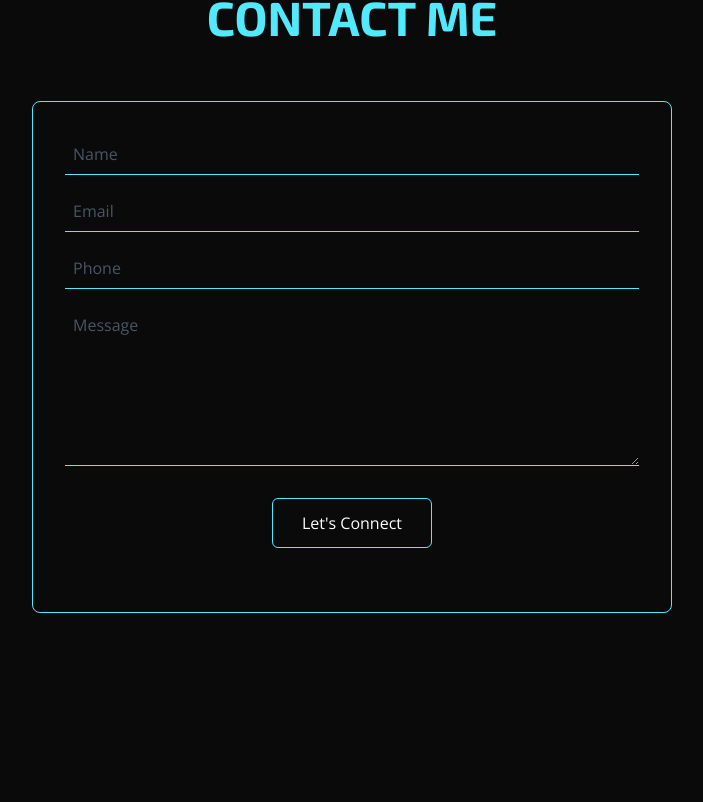
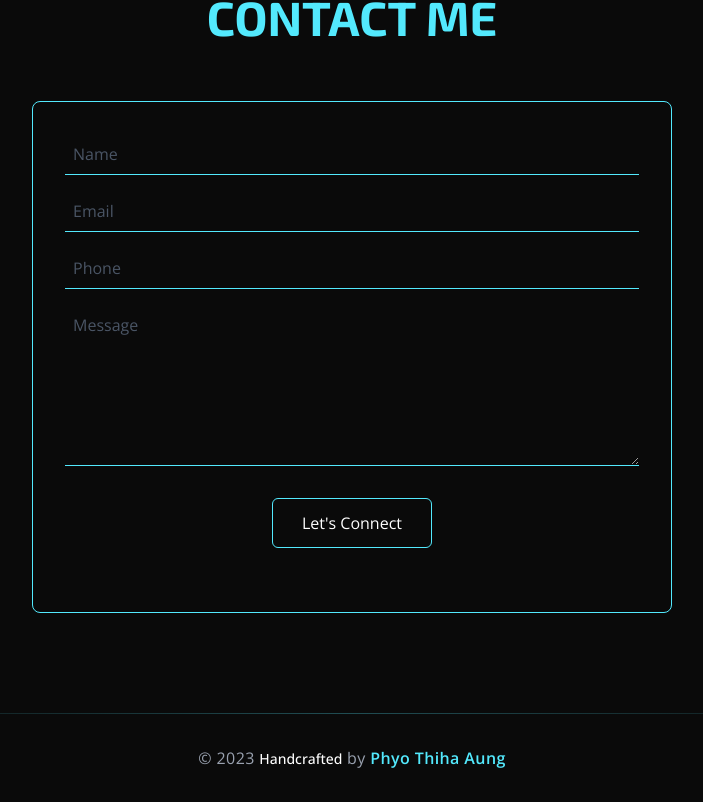
Before and after one commit to phyothiha-aung/portfolio, a Next.js app: page / in a window 1280 px wide. Shown: the part 6067-6869 px from the top of the page, without its empty margins (288-991 px from the left). Before the commit the page ends 6748 px from the top, so only its background shows below. Built offline with nearby package versions, Linux system fonts and the light colour scheme.

Commit message:
add footer

```diff
--- a/app/page.tsx
+++ b/app/page.tsx
@@ -4,6 +4,7 @@ import Experience from "@/components/Experience";
 import Projects from "@/components/Projects";
 import Skills from "@/components/Skills";
 import Contact from "@/components/Contact";
+import Footer from "@/components/Footer";
 
 const page = () => {
   return (
@@ -14,6 +15,7 @@ const page = () => {
       <Projects />
       <Skills />
       <Contact />
+      <Footer />
     </main>
   );
 };
--- /dev/null
+++ b/components/Footer.tsx
@@ -0,0 +1,23 @@
+const Footer = () => {
+  const currentYear = new Date().getFullYear();
+
+  return (
+    <footer className="w-full  bg-background pb-8 px-6">
+      <div className="mt-8 h-px w-full bg-linear-to-r from-transparent via-primary/30 to-transparent" />
+      <div className="app-container mx-auto mt-8">
+        <p className="text-gray-400 font-light tracking-wide text-center">
+          &copy; {currentYear}{" "}
+          <span className="text-white font-medium tracking-normal text-sm">
+            Handcrafted
+          </span>{" "}
+          by{" "}
+          <span className="text-primary font-exo font-semibold hover:brightness-125 transition-all cursor-default text-nowrap">
+            Phyo Thiha Aung
+          </span>
+        </p>
+      </div>
+    </footer>
+  );
+};
+
+export default Footer;
```
